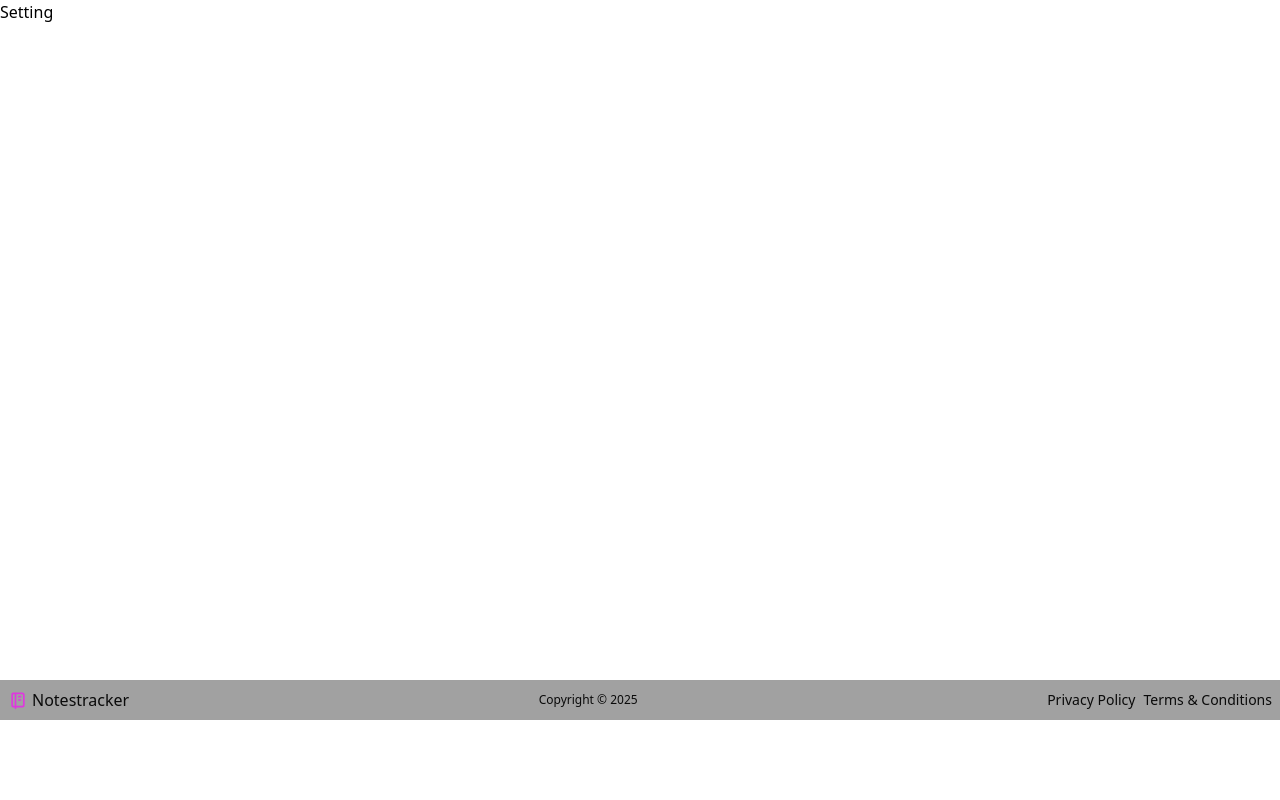
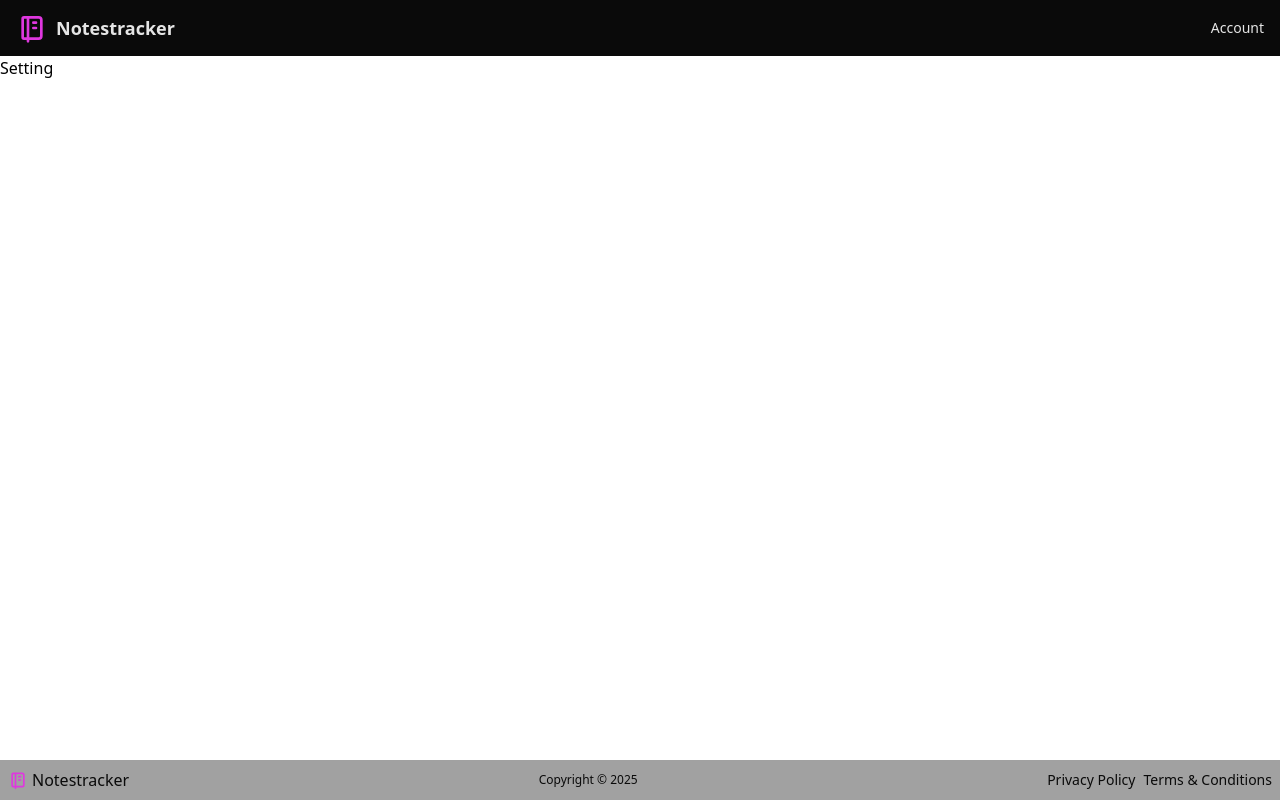
Before and after one commit to mtayyabrawan/notestracker, a React (Vite) app: page /dashboard/settings in a window 1280 px wide. Built offline with nearby package versions, Linux system fonts and the light colour scheme; no server answers.

Commit message:
feat: Modified dashboard layout

```diff
--- /dev/null
+++ b/src/components/AccountDropdown.tsx
@@ -0,0 +1,5 @@
+function AccountDropdown() {
+  return <div>AccountDropdown</div>;
+}
+
+export default AccountDropdown;
--- /dev/null
+++ b/src/components/common/DashboardNavbar.tsx
@@ -0,0 +1,15 @@
+import { Link } from "react-router";
+
+function DashboardNavbar() {
+  return (
+    <header className="flex items-center justify-between bg-neutral-950 px-4 py-3 text-neutral-200">
+      <Link to="/" className="flex items-center gap-2">
+        <img src="/notebook.svg" alt="logo" className="h-8 w-8" />
+        <span className="text-lg font-semibold">Notestracker</span>
+      </Link>
+      <nav className="text-sm">Account</nav>
+    </header>
+  );
+}
+
+export default DashboardNavbar;
--- a/src/layouts/DashboardLayout.tsx
+++ b/src/layouts/DashboardLayout.tsx
@@ -1,12 +1,14 @@
 import { Toaster } from "sonner";
 import SimpleFooter from "../components/common/SimpleFooter";
 import { Outlet } from "react-router";
+import DashboardNavbar from "../components/common/DashboardNavbar";
 
 function DashboardLayout() {
   return (
     <div className="w-full">
       <Toaster position="top-center" theme="system" richColors={true} />
-      <main className="min-h-[calc(100vh-7.5rem))] w-full">
+      <DashboardNavbar />
+      <main className="min-h-[calc(100vh-6rem))] w-full">
         <Outlet />
       </main>
       <SimpleFooter />
```
